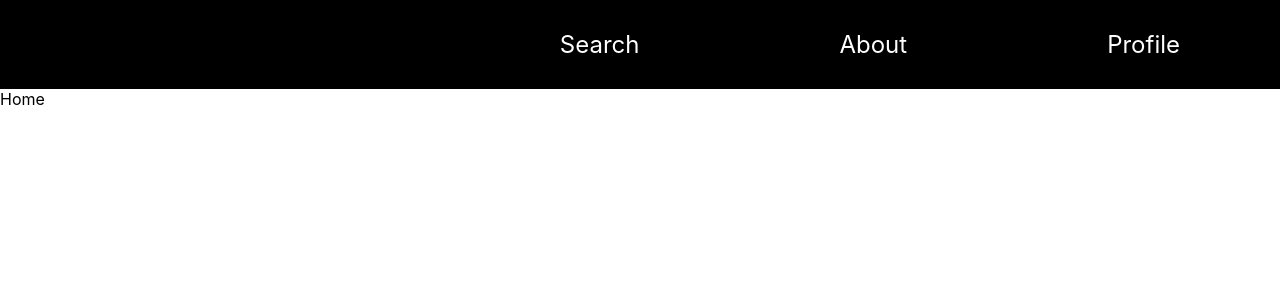
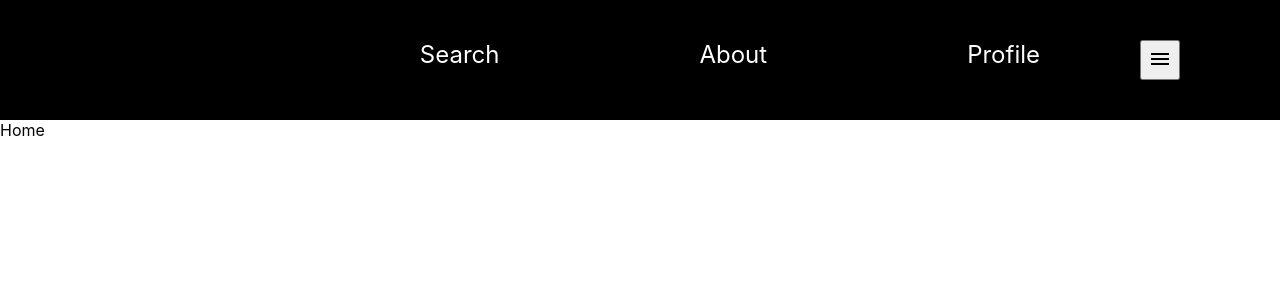
Before and after one commit to antonclayton/CLOTH-APP, a React (Create React App) app: page / in a window 1280 px wide. Shown: the top 300 px of the page. Built offline with nearby package versions, Linux system fonts and the light colour scheme.

Commit message:
added hamburger button that controls the display of the navbar elements

```diff
--- a/package.json
+++ b/package.json
@@ -5,6 +5,7 @@
   "dependencies": {
     "@emotion/react": "^11.11.3",
     "@emotion/styled": "^11.11.0",
+    "@mui/icons-material": "^5.15.7",
     "@mui/material": "^5.15.7",
     "@testing-library/jest-dom": "^5.17.0",
     "@testing-library/react": "^13.4.0",
@@ -13,6 +14,7 @@
     "react-dom": "^18.2.0",
     "react-router-dom": "^6.22.0",
     "react-scripts": "5.0.1",
+    "styled-components": "^6.1.8",
     "web-vitals": "^2.1.4"
   },
   "scripts": {
--- a/src/components/Navbar.js
+++ b/src/components/Navbar.js
@@ -1,8 +1,28 @@
-import React from 'react';
+import React, { useState, useEffect } from 'react';
 import { Link } from 'react-router-dom';
 import { Stack } from '@mui/material';
+import '../styles/Navbar.css'
+import MenuIcon from '@mui/icons-material/Menu';
 
 const Navbar = () => {
+
+  const[openLinks, setOpenLinks] = useState(false);
+
+  const toggleNavbar = () => {
+    setOpenLinks(!openLinks)
+  }
+
+  useEffect(() => {
+    const handleResize = () => {
+      setOpenLinks(window.innerWidth <= 600) //set true if less than 600px
+    }
+
+    window.addEventListener('resize', handleResize); //activates if 'resize' occurs
+
+    handleResize() //called initially once when the page is first rendered to check if the window is of a certain width
+
+  },[]) //empty dependency array to make sure the effect only runs once
+
   return (
     <Stack className='navbar'
     direction='row'                 //styles
@@ -15,11 +35,17 @@ const Navbar = () => {
         </Stack>
 
         <Stack className='rightSide'
-        justifyContent='baseline'
-        direction='row'>
+        justifyContent='center'
+        direction='row'
+        height='40px'
+        padding='40px 100px'>
+          <div id={openLinks ? 'open' : 'closed'}>
             <Link to='/' className='link' style={{padding:'30px 100px', color: 'white', fontSize: '24px', textDecoration: 'none'}}>Search</Link>
             <Link to='/about' className='link'style={{padding: '30px 100px', color: 'white', fontSize: '24px', textDecoration: 'none'}}>About</Link>
             <Link to='/profile' className='link' style={{padding:'30px 100px', color: 'white', fontSize: '24px', textDecoration: 'none'}}>Profile</Link>
+          </div>
+
+          <button onClick={toggleNavbar}><MenuIcon/></button>
         </Stack>
     </Stack>
   )
--- a/src/styles/Navbar.css
+++ b/src/styles/Navbar.css
@@ -1,16 +1,7 @@
-* {
-    margin: 0;
-    padding: 0;
-    border: 0;
-    outline: 0;
-    font-size: 100%;
-    vertical-align: baseline;
-    background: transparent;
+#closed {
+    display: block;
 }
 
-/* .link {
-    padding:'30px 100px';
-    color: 'white';
-    font-size: '24px';
-    text-decoration: 'none';
-} */
+#open {
+    display: none;
+}
```
Also changed, not shown: 1 other file (tests, documents, lock files or other folders).
